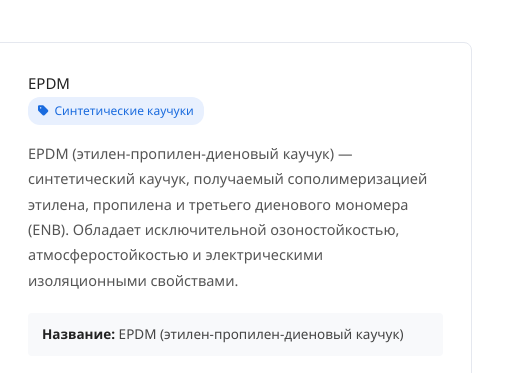
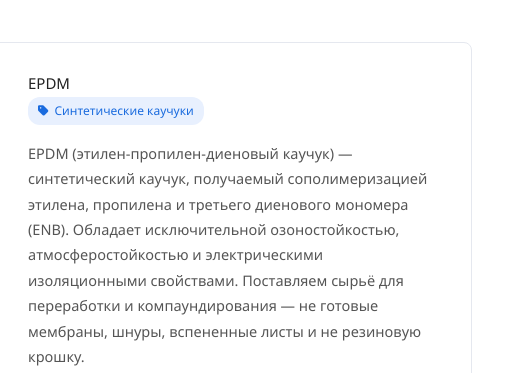
Before and after one commit to varenik-ai/pldplastic-ru, a plain HTML site: page product-epdm.html in a window 1280 px wide. Shown: the part 462-835 px from the top of the page, 774-1280 px from the left. Drawn offline with Linux system fonts and the light colour scheme.

Commit message:
seo: clarify EPDM is raw material (not membranes/foam/crumb); report update (GSC request, TBT analysis)
Co-Authored-By: Claude Sonnet 5.5 <noreply@anthropic.com>

```diff
--- a/product-epdm.html
+++ b/product-epdm.html
@@ -593,6 +593,7 @@
           </div>
           <p class="proddet-short-desc">
             EPDM (этилен-пропилен-диеновый каучук) — синтетический каучук, получаемый сополимеризацией этилена, пропилена и третьего диенового мономера (ENB). Обладает исключительной озоностойкостью, атмосферостойкостью и электрическими изоляционными свойствами.
+          Поставляем сырьё для переработки и компаундирования — не готовые мембраны, шнуры, вспененные листы и не резиновую крошку.
           </p>
           <div class="proddet-attr">
             <span>Название:</span> EPDM (этилен-пропилен-диеновый каучук)
```
Also changed, not shown: 1 other file.
